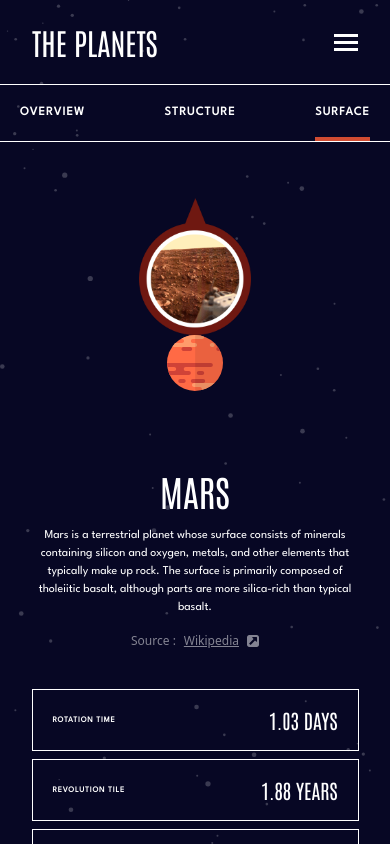
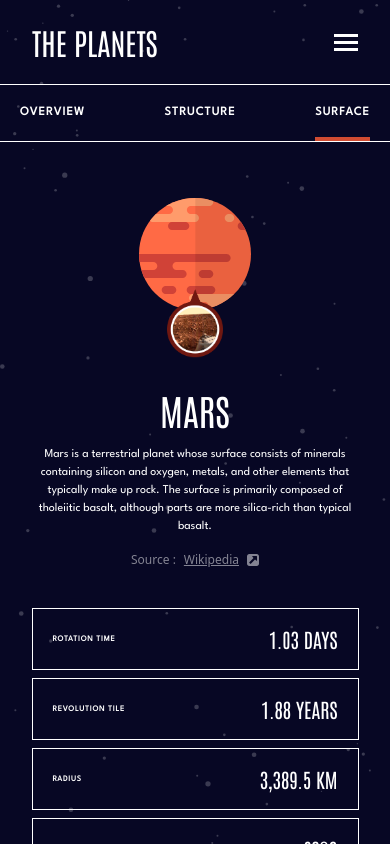
Before and after one commit to JodieAddis/Planets-Fact-Site, a React (Vite) app: page /Planets-Fact-Site/mars in a window 390 px wide. Both pictures are taken after a click on the button "SURFACE". Shown: the top 844 px of the page. Built offline with nearby package versions, Linux system fonts and the light colour scheme.

Commit message:
refactoring + adding 'error 404' page with design mobile first, kindle and desktop

```diff
--- /dev/null
+++ b/src/components/Error404/index.tsx
@@ -0,0 +1,25 @@
+import Heading from "../../typographies/Heading";
+import Paragraph from "../../typographies/Paragraph";
+import galaxy from "../../../public/assets/img/galaxy.png";
+
+const Component = () => {
+  return (
+    <div className="flex h-screen flex-col items-center justify-center">
+      <Heading
+        kind={"h1"}
+        content={"error 404"}
+        css={"text-6xl uppercase font-Antonio tracking-widest"}
+      />
+      <img
+        src={galaxy}
+        alt="Galaxy icon. Space icons created by Freepik : 'https://www.flaticon.com/free-icons/space'"
+        className="mt-8 w-1/2 lg:mt-20 lg:w-1/4"
+      />
+      <Paragraph
+        content={"Page not found"}
+        css={"text-2xl font-Spartan tracking-widest mt-8 lg:mt-20"}
+      />
+    </div>
+  );
+};
+export default Component;
--- a/src/components/Planet/PlanetContainer/index.tsx
+++ b/src/components/Planet/PlanetContainer/index.tsx
@@ -1,4 +1,3 @@
-import Button from "../../Button";
 import { loadData } from "../../../utils/loadData";
 import PlanetDescription from "../PlanetDescription";
 import PlanetDetails from "../PlanetDetails";
@@ -21,21 +20,29 @@
     setSelectedView(view);
   };
 
-  let description = planetData.overview.content;
-  let url = planetData.images.planet;
-  let source = planetData.overview.source;
-  let pinUrl = "";
+  let description,
+    url,
+    source,
+    pinUrl = "";
 
   if (planetData) {
-    if (selectedView === "structure") {
-      description = planetData.structure.content;
-      url = planetData.images.internal;
-      source = planetData.structure.source;
-    } else if (selectedView === "surface") {
-      description = planetData.geology.content;
-      url = planetData.images.geology;
-      source = planetData.geology.source;
-      pinUrl = planetData.images.planet;
+    switch (selectedView) {
+      case "structure":
+        description = planetData.structure?.content;
+        url = planetData.images?.internal;
+        source = planetData.structure?.source;
+        break;
+      case "surface":
+        description = planetData.geology?.content;
+        url = planetData.images?.planet;
+        source = planetData.geology?.source;
+        pinUrl = planetData.images?.geology;
+        break;
+      default:
+        description = planetData.overview?.content;
+        url = planetData.images?.planet;
+        source = planetData.overview?.source;
+        break;
     }
   }
 
--- a/src/components/Planet/PlanetDescription/index.tsx
+++ b/src/components/Planet/PlanetDescription/index.tsx
@@ -1,12 +1,11 @@
 import IconSource from "../../../icons/IconSource";
 import Heading from "../../../typographies/Heading";
 import Paragraph from "../../../typographies/Paragraph";
-import { loadData } from "../../../utils/loadData";
 
 interface PlanetDescriptionProps {
   name: string;
-  description: string;
-  source: string;
+  description: string | undefined;
+  source: string | undefined;
 }
 
 const Component = ({ name, description, source }: PlanetDescriptionProps) => {
--- a/src/components/Planet/PlanetImage/index.tsx
+++ b/src/components/Planet/PlanetImage/index.tsx
@@ -1,6 +1,6 @@
 interface PlanetImageProps {
   view: string;
-  url: string;
+  url: string | undefined;
   pinUrl: string;
 }
 
@@ -23,7 +23,11 @@
             alt="planet image"
             className="mx-auto w-1/3 lg:w-5/6"
           />
-          <img src={pinUrl} alt="planet image" className="mx-auto w-1/6" />
+          <img
+            src={pinUrl}
+            alt="planet image"
+            className="absolute left-1/2 top-3/4 z-10 mx-auto w-1/6 -translate-x-1/2 -translate-y-1/3 transform lg:w-1/4 "
+          />
         </div>
       )}
     </div>
--- a/src/main.tsx
+++ b/src/main.tsx
@@ -9,6 +9,7 @@
 import Saturn from "./pages/Saturn";
 import Uranus from "./pages/Uranus";
 import Neptune from "./pages/Neptune";
+import Error404 from "./components/Error404";
 
 ReactDOM.createRoot(document.getElementById("root")!).render(
   <React.StrictMode>
@@ -23,7 +24,7 @@
           <Route path="/Planets-Fact-Site/saturn" element={<Saturn />} />
           <Route path="/Planets-Fact-Site/uranus" element={<Uranus />} />
           <Route path="/Planets-Fact-Site/neptune" element={<Neptune />} />
-          {/* <Route path="*" element={<Error404 />} /> */}
+          <Route path="*" element={<Error404 />} />
         </Routes>
       </div>
     </BrowserRouter>
--- /dev/null
+++ b/src/pages/Error.tsx
@@ -0,0 +1,12 @@
+import Error404 from "../components/Error404";
+import Layout from "../layout/Layout";
+
+const Page = () => {
+  return (
+    <>
+      <Layout>{<Error404 />}</Layout>
+    </>
+  );
+};
+
+export default Page;
```
Also changed, not shown: public/assets/img/galaxy.png (added), src/icons/galaxy.svg (added).
